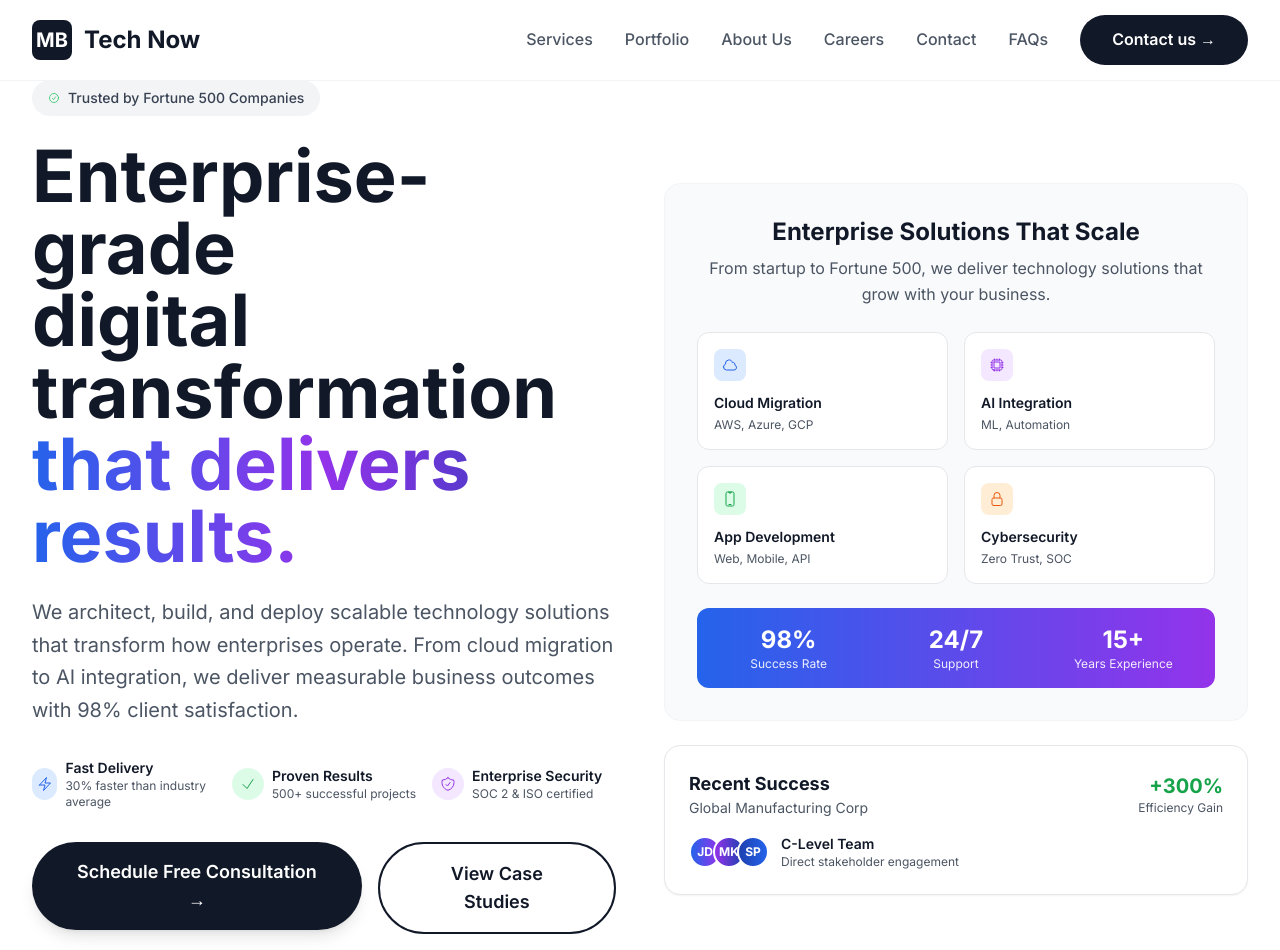
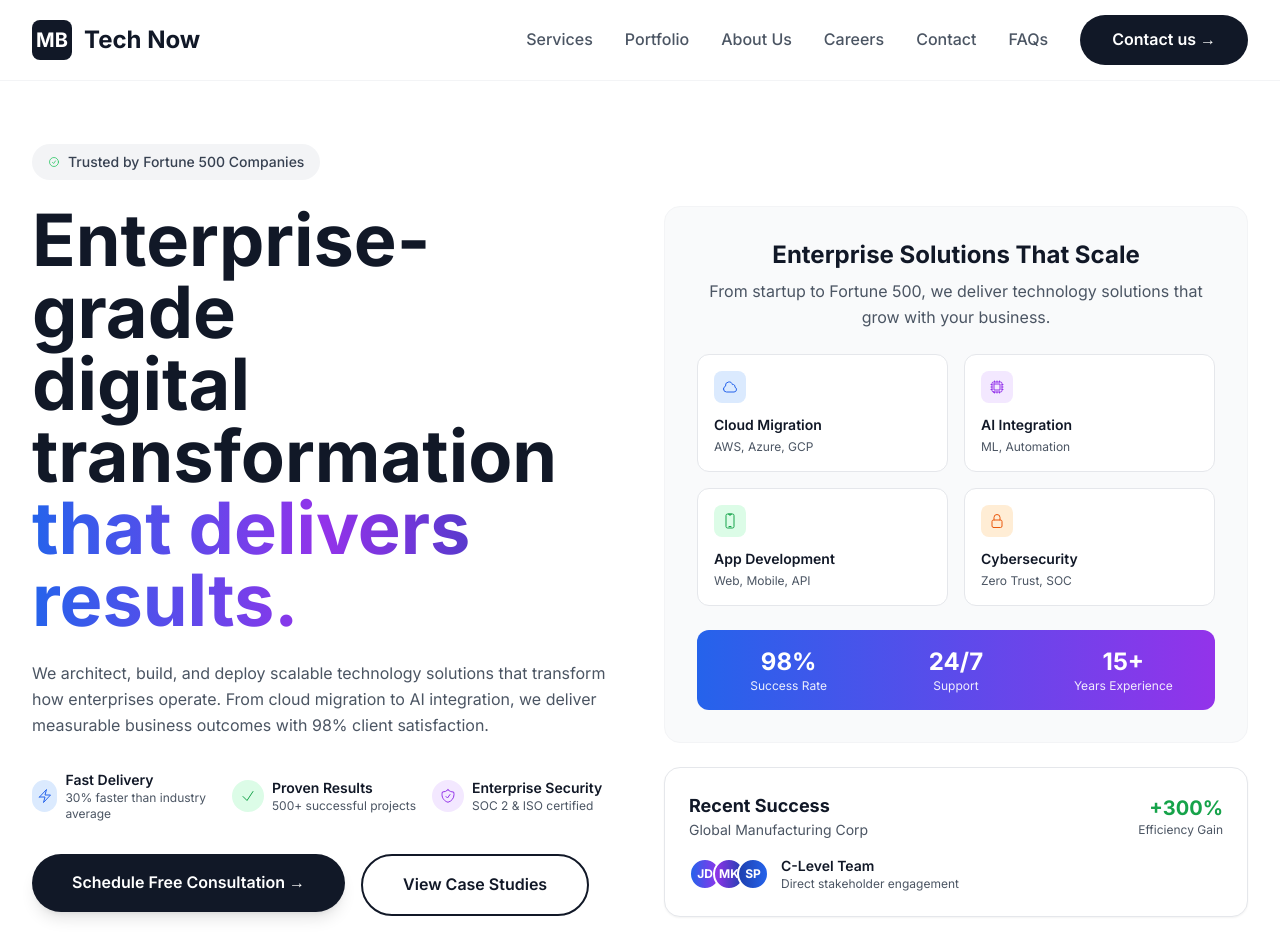
Before and after one commit to SusithD/Tech-Company-Website, a Nuxt app: page / in a window 1280 px wide. Shown: the top 950 px of the page. Built offline with nearby package versions, Linux system fonts and the light colour scheme.

Commit message:
Update HeroSection styles and text for improved layout and readability

```diff
--- a/components/HeroSection.vue
+++ b/components/HeroSection.vue
@@ -1,5 +1,5 @@
 <template>
-  <section class="min-h-screen bg-white flex items-center justify-center pt-20">
+  <section class="min-h-screen bg-white flex items-center justify-center pt-32 md:pt-36">
     <div class="container-custom">
       <div class="grid lg:grid-cols-2 gap-12 items-center">
         <!-- Left Content -->
@@ -16,7 +16,7 @@
             <span class="block gradient-text">that delivers results.</span>
           </h1>
 
-          <p class="text-xl text-gray-600 leading-relaxed mb-8 max-w-2xl">
+          <p class="text-md text-gray-600 leading-relaxed mb-8 max-w-2xl">
             We architect, build, and deploy scalable technology solutions that transform how enterprises operate.
             From cloud migration to AI integration, we deliver measurable business outcomes with 98% client satisfaction.
           </p>
@@ -53,10 +53,10 @@
           </div>
 
           <div class="flex flex-col sm:flex-row items-start gap-4 mb-8">
-            <button class="btn-primary text-lg px-10 py-4 shadow-lg">
+            <button class="btn-primary text-md px-10 py-4 shadow-lg">
               Schedule Free Consultation →
             </button>
-            <button class="btn-secondary text-lg px-10 py-4">
+            <button class="btn-secondary text-md px-10 py-4">
               View Case Studies
             </button>
           </div>
```
